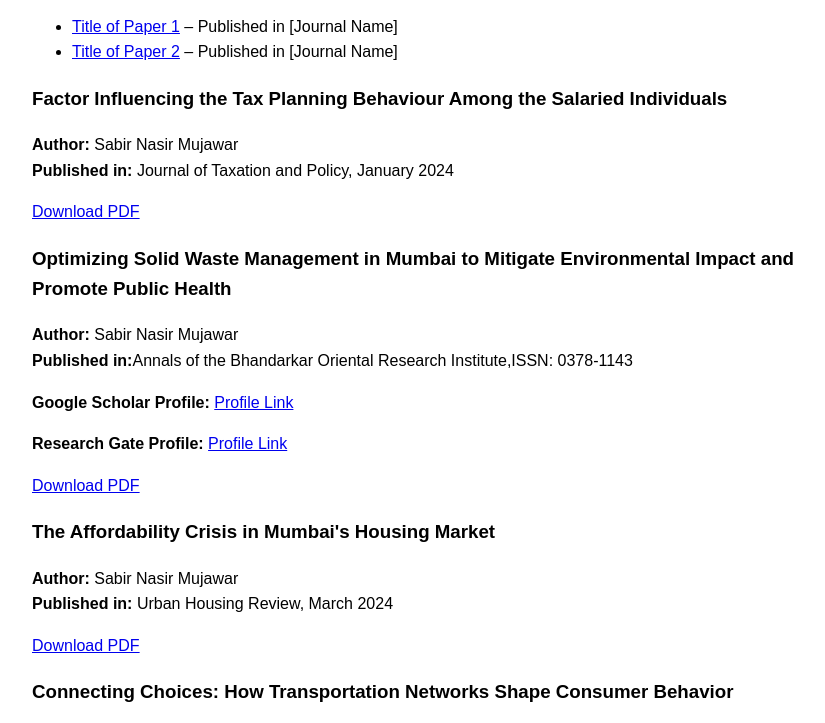
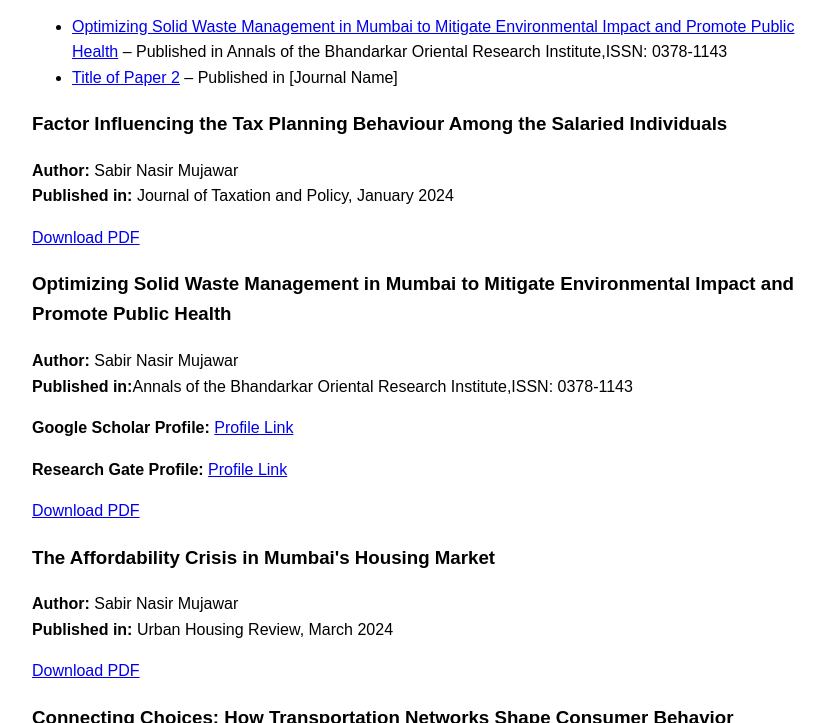
Before and after one commit to SabirMujawar/Sabirnasirmujawar, a plain HTML site: page publications.html in a window 1280 px wide. Shown: the part 146-869 px from the top of the page, without its empty margins (208-1033 px from the left). Drawn offline with Linux system fonts and the light colour scheme.

Commit message:
Update publications.html

```diff
--- a/publications.html
+++ b/publications.html
@@ -15,7 +15,7 @@
   <h1>My Research Publications</h1>
 
   <ul>
-    <li><a href="https://link-to-paper1.com">Title of Paper 1</a> – Published in [Journal Name]</li>
+    <li><a href="https://sabirnasirmujawar.github.io/papers/OPTIMIZING SOLID WASTE MANAGEMENT IN MUMBAI TO MITIGATE ENVIRONMENTAL IMPACT AND PROMOTE PUBLIC HEALTH.pdf">Optimizing Solid Waste Management in Mumbai to Mitigate Environmental Impact and Promote Public Health</a> – Published in Annals of the Bhandarkar Oriental Research Institute,ISSN: 0378-1143</li>
     <li><a href="https://link-to-paper2.com">Title of Paper 2</a> – Published in [Journal Name]</li>
     <!-- Add all 20 papers like above -->
   </ul>
```
